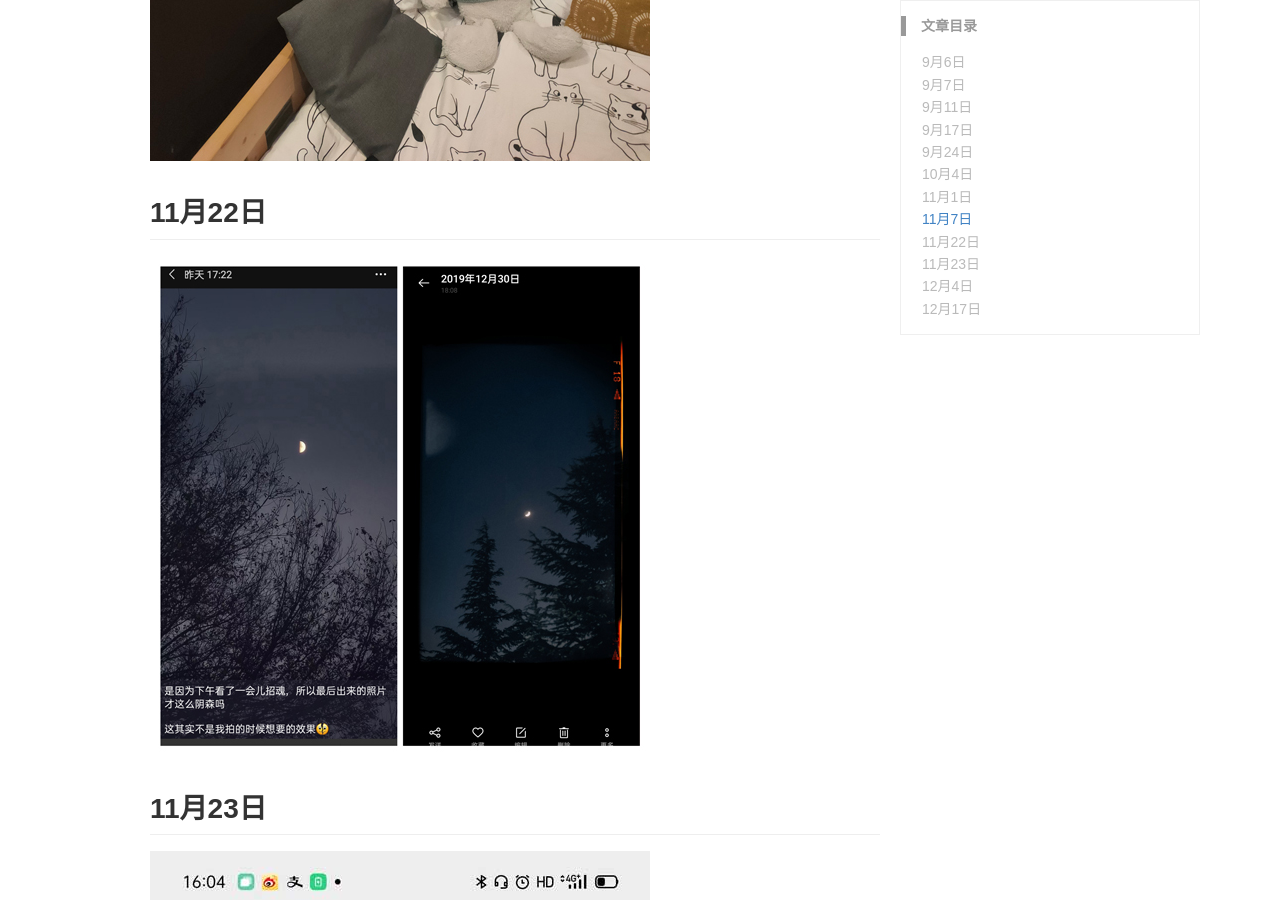
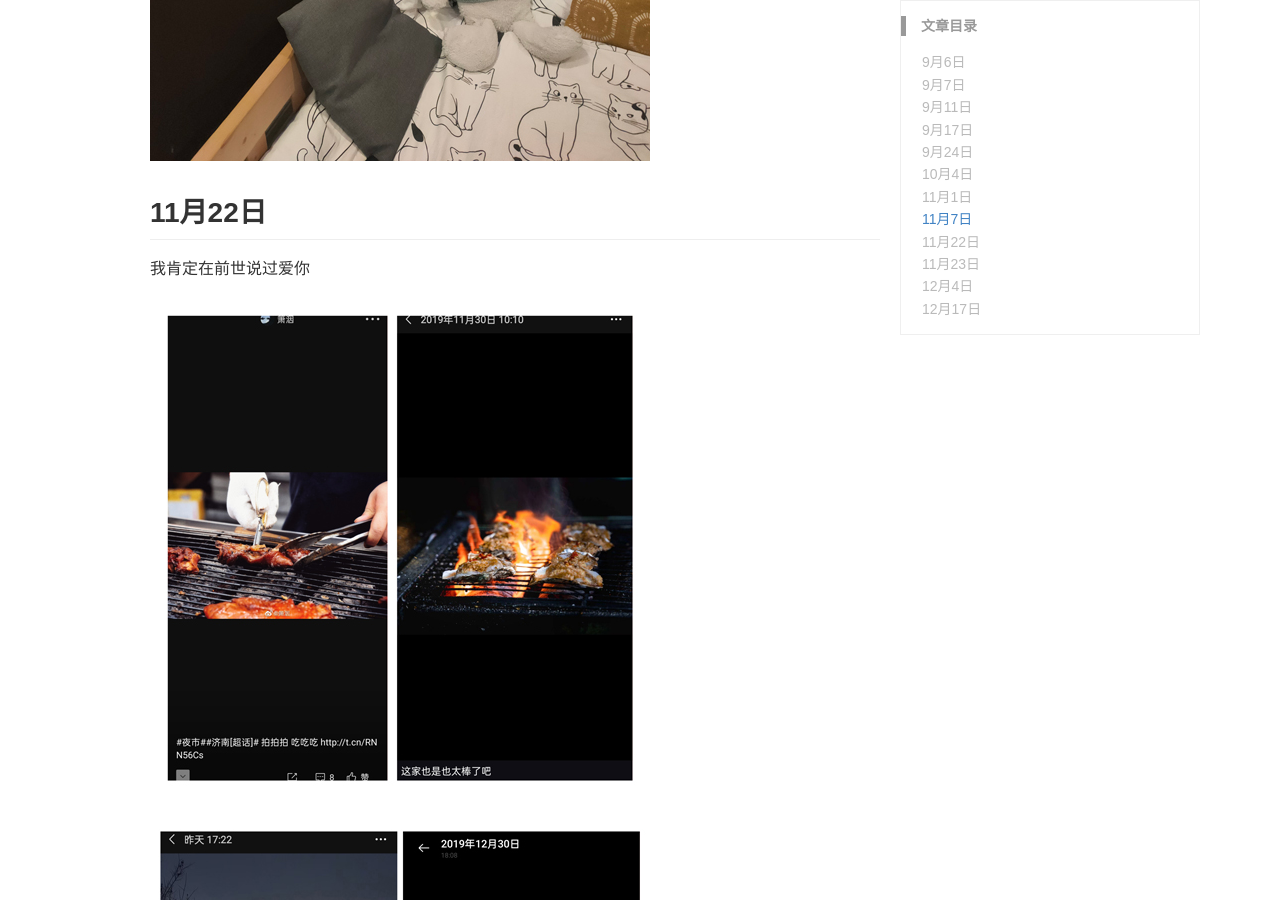
Before and after one commit to MAO202012/MAO202012.github.io, a Jekyll site: the page built from _posts/2020-12-17-shangeyue.md, in a window 1280 px wide and 900 px high, scrolled down 11081 px. Built offline with Jekyll 4.4.1, drawn with Linux system fonts in a browser that asks for light colours; some web fonts are replaced; comment, search, counter and statistics services are not loaded; a style sheet for code colours, icons or effects is not loaded.

Commit message:
Update 2020-12-17-shangeyue.md

```diff
--- a/_posts/2020-12-17-shangeyue.md
+++ b/_posts/2020-12-17-shangeyue.md
@@ -120,7 +120,13 @@ To Xiaoxiao:
 
 ## 11月22日
 
+我肯定在前世说过爱你
+
+![0](https://MAO202012.github.io/images/xiaoxiaohemao/0.jpg)
+
 ![17](https://MAO202012.github.io/images/xiaoxiaohemao/17.jpg)
+
+![20](https://MAO202012.github.io/images/xiaoxiaohemao/20.jpg)
 
 ## 11月23日
 
@@ -135,5 +141,3 @@ To Xiaoxiao:
 ## 12月17日
 
 我们在一起三个月啦！
-
-![20](https://MAO202012.github.io/images/xiaoxiaohemao/20.jpg)
```
